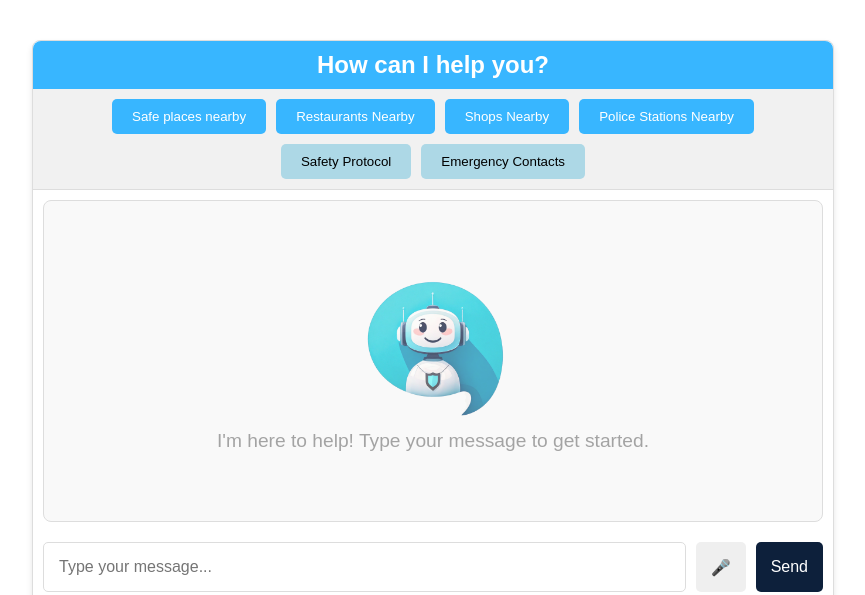
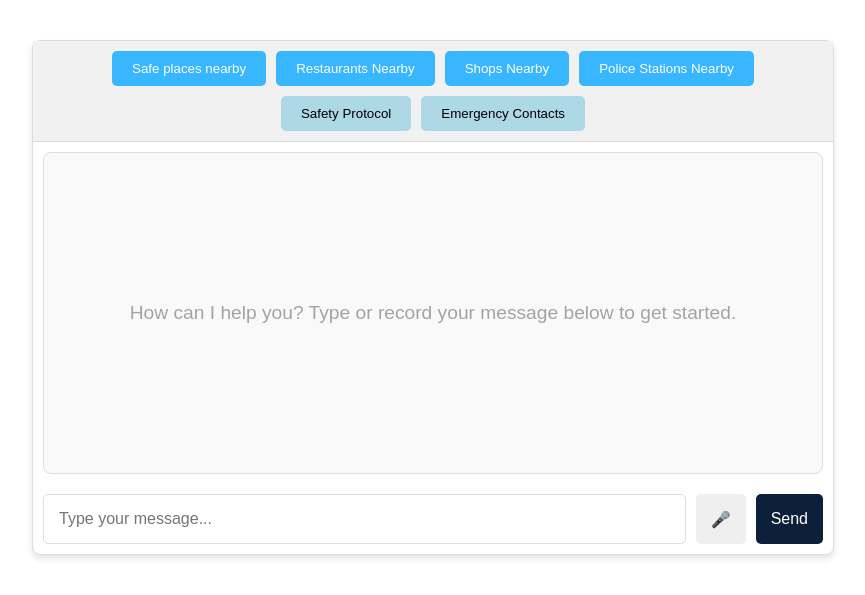
Before and after one commit to JuliaFischer-code/Womens-Security_Project, a Flask app: page / in a window 1280 px wide. Shown: the part 131-726 px from the top of the page, without its empty margins (207-1072 px from the left). Run offline with Flask 3, Linux system fonts and the light colour scheme; a map, chart or similar area stays blank; some libraries are stand-ins or nearby versions.

Commit message:
Chat: Remove Chatbot Visual

```diff
--- a/templates/index.html
+++ b/templates/index.html
@@ -342,7 +342,6 @@
 
     <!-- Chat Section -->
     <div id="chat-container">
-        <div class="chat-header">How can I help you?</div>
 
         <!-- Predefined clickable buttons, outside #chat-log -->
         <div id="chat-options" class="chat-options">
@@ -360,8 +359,7 @@
         <!-- Scrollable chat log -->
         <div id="chat-log" class="chat-log">
             <div id="chat-placeholder" class="chat-placeholder">
-                <img src="{{ url_for('static', filename='chatbot-avatar.png') }}" alt="Chatbot">
-                <p>I'm here to help! Type your message to get started.</p>
+                <p>How can I help you? Type or record your message below to get started.</p>
             </div>
         </div>
 
```
